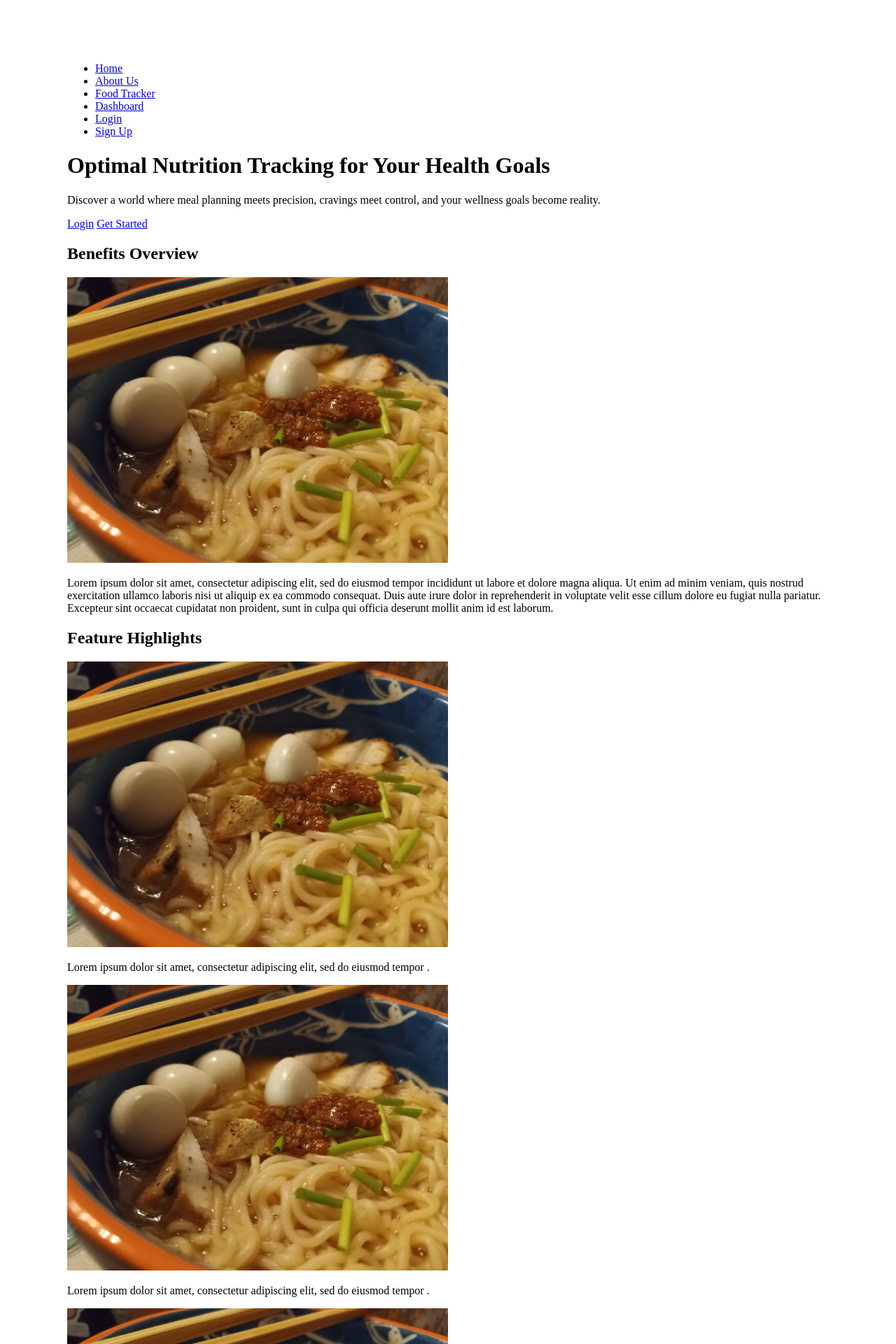
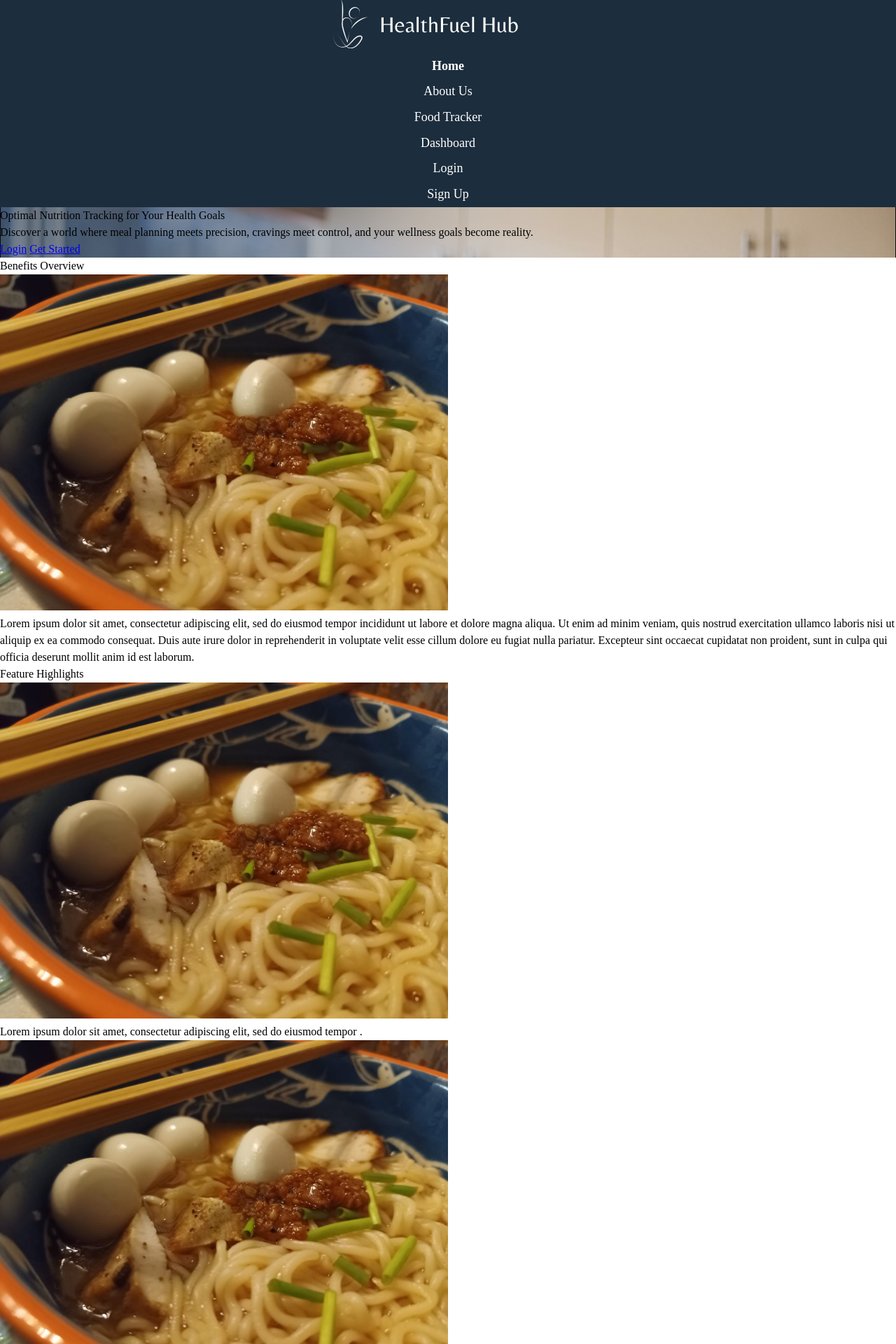
Before and after one commit to RoboRaccoon/HealthFit-Hub, a Django app: page / in a window 1280 px wide. Shown: the top 1920 px of the page at 70% size. Run offline with Django 5.2, Linux system fonts and the light colour scheme.

Commit message:
Adding index html and css

```diff
--- a/HFH_project/HFH_app/static/css/style.css
+++ b/HFH_project/HFH_app/static/css/style.css
@@ -1,9 +1,53 @@
+/* http://meyerweb.com/eric/tools/css/reset/
+   v2.0 | 20110126
+   License: none (public domain)
+*/
+
+html, body, div, span, applet, object, iframe,
+h1, h2, h3, h4, h5, h6, p, blockquote, pre,
+a, abbr, acronym, address, big, cite, code,
+del, dfn, em, img, ins, kbd, q, s, samp,
+small, strike, strong, sub, sup, tt, var,
+b, u, i, center,
+dl, dt, dd, ol, ul, li,
+fieldset, form, label, legend,
+table, caption, tbody, tfoot, thead, tr, th, td,
+article, aside, canvas, details, embed,
+figure, figcaption, footer, header, hgroup,
+menu, nav, output, ruby, section, summary,
+time, mark, audio, video {
+	margin: 0;
+	padding: 0;
+	border: 0;
+	font-size: 100%;
+	font: inherit;
+	vertical-align: baseline;
+}
+/* HTML5 display-role reset for older browsers */
+article, aside, details, figcaption, figure,
+footer, header, hgroup, menu, nav, section {
+	display: block;
+}
+body {
+	line-height: 1;
+}
+ol, ul {
+	list-style: none;
+}
+blockquote, q {
+	quotes: none;
+}
+blockquote:before, blockquote:after,
+q:before, q:after {
+	content: '';
+	content: none;
+}
+table {
+	border-collapse: collapse;
+	border-spacing: 0;
+}
 
 /*Custom Styles*/
-
-html{
-    font-size: 100%;
-}
 
 :root{
     --border-radius: 25px;
@@ -15,12 +59,54 @@ html{
 
 body{
     font-family: Poppins;
-    width: 85%;
-    margin: auto;
+    /*width: 85%;*/
+    /*margin: auto;*/
+	line-height: 1.5;
+
 }
 
+/* Adding styles to navigation to match with mobile mockup  */
+.nav-list{
+    text-align: center;
+    background-color: var(--blue);
+    /*padding: 1em;*/
+}
+
+/* Adding padding to Nav to give more spacing */
+.nav-list ul li{
+	padding: .3em;
+}
+
+/* add nav styles to make it more readable */
+.nav-list a,
+.nav-list a:link,
+.nav-list a:visited{
+	display: block;
+	text-decoration: none;
+	color: var(--white);
+	font-size: 18px;
+}
+
+.nav-list ul{
+	text-decoration: none;
+}
+
+/* Adding hover and skew animation to navigation for better user interaction */
+.nav-list a:hover,
+.nav-list a:focus,
+.nav-list a.current{
+	font-weight: bold;
+}
+
+.welcome-sect{
+	background-image: url("../images/Banner.jpg");
+	 background-size: 100%;
+}
+
+
 img{
-    max-width: 50%;
+	max-width: 50%;
+	height: auto;
 }
 
 
--- a/HFH_project/HFH_app/templates/home_page/index.html
+++ b/HFH_project/HFH_app/templates/home_page/index.html
@@ -8,12 +8,12 @@
 <body>
 <!--Navigation-->
 
-    <nav>
+    <nav class="nav-list container">
         <div>
             <img src="/static/images/logo.png" alt="logo">
         </div>
         <ul>
-            <li><a href="#">Home</a></li>
+            <li><a href="index.html" class="current">Home</a></li>
             <li><a href="about-us.html">About Us</a></li>
             <li><a href="#">Food Tracker</a></li>
             <li><a href="#">Dashboard</a></li>
@@ -78,6 +78,7 @@
 
     <div class="user-triumphs">
         <h2>User Triumphs</h2>
+        <h3>A few of our positively happy customers</h3>
         <div>
 
         </div>
```
